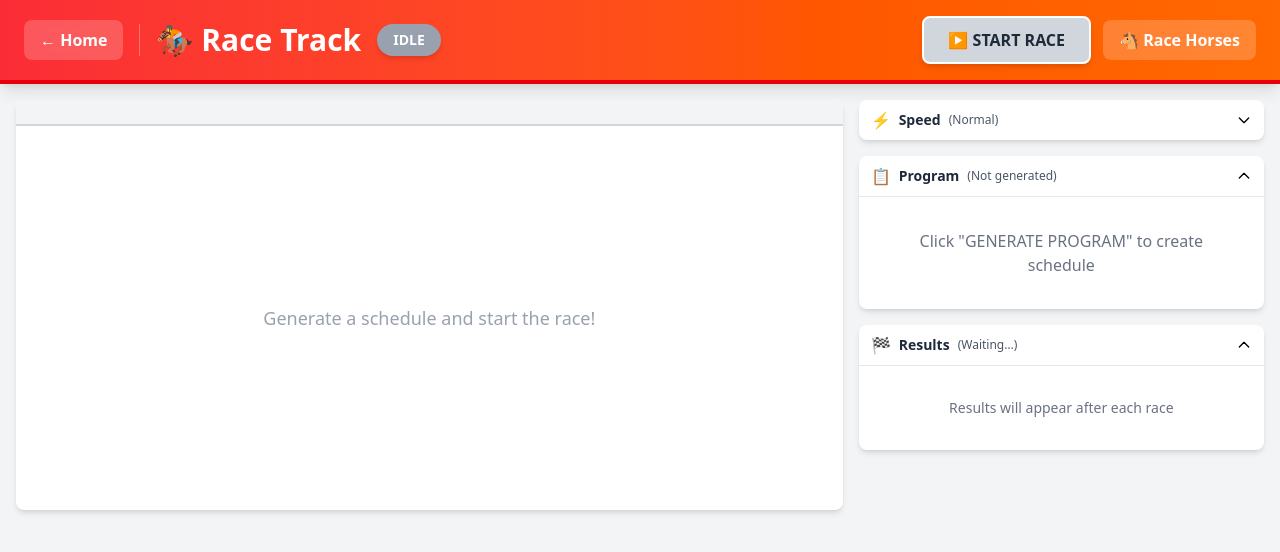
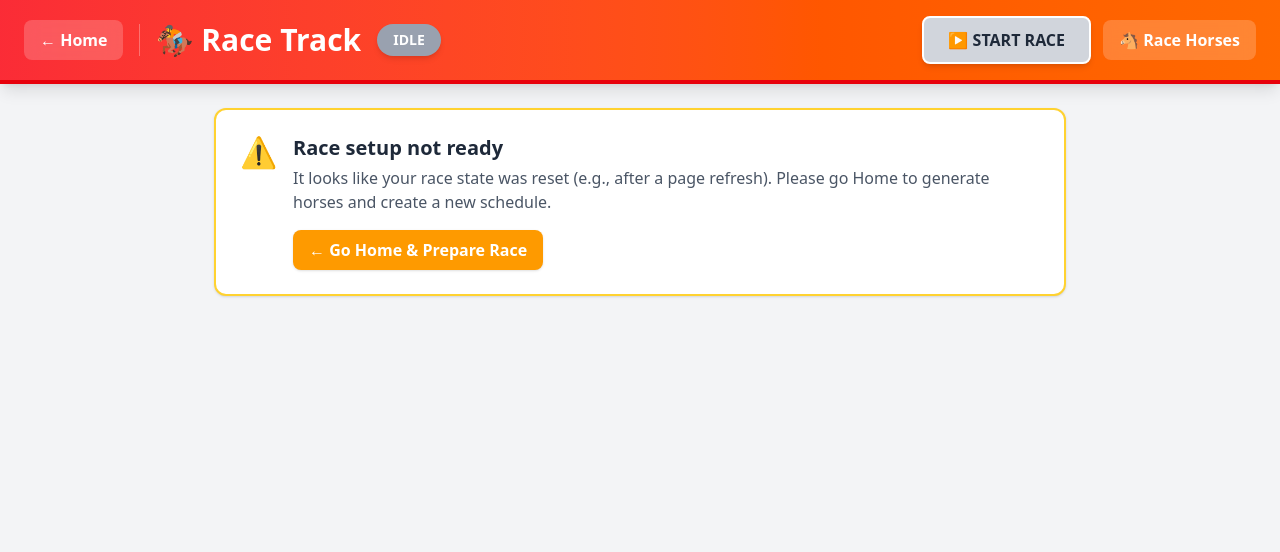
Before and after one commit to VasylHryha/horse_racing_game, a Vue app: page /race in a window 1280 px wide. Shown: the top 552 px of the page. Built offline with nearby package versions, Linux system fonts and the light colour scheme; the HTML template or start-up script is replaced by a standard one.

Commit message:
- feat: Race.vue handles an empty horse list - chore: improve accordion code

```diff
--- a/src/components/ui/Accordion.vue
+++ b/src/components/ui/Accordion.vue
@@ -1,5 +1,5 @@
 <script setup lang="ts">
-import { computed } from 'vue'
+import type { Ref } from 'vue'
 
 type Size = 'sm' | 'md'
 
@@ -8,17 +8,11 @@ const props = defineProps<{
   title: string // main header text
   subtitle?: string // optional muted text on the right of title
   icon?: string // simple emoji or small text icon (optional)
-  modelValue?: boolean // v-model (open state)
   disabled?: boolean
   size?: Size // visual density
 }>()
 
-const emit = defineEmits<{ (e: 'update:modelValue', v: boolean): void }>()
-
-const isOpen = computed({
-  get: () => !!props.modelValue,
-  set: (v: boolean) => emit('update:modelValue', v),
-})
+const isOpen = defineModel() as Ref<boolean>
 
 function toggle() {
   if (!props.disabled)
--- a/src/pages/Race.vue
+++ b/src/pages/Race.vue
@@ -1,6 +1,6 @@
 <script setup lang="ts">
 import { storeToRefs } from 'pinia'
-import { ref } from 'vue'
+import { computed, ref } from 'vue'
 import { useRouter } from 'vue-router'
 import HorseList from '@/components/HorseList.vue'
 import RaceHeader from '@/components/layout/RaceHeader.vue'
@@ -25,7 +25,19 @@ const showConfirmHomeModal = ref(false)
 const showHorsesPanel = ref(false)
 
 const { isRacing, isPaused, raceStatus, statusColor } = storeToRefs(uiControlStore)
-const { currentRaceHorses } = storeToRefs(raceDataStore)
+const { currentRaceHorses, horses, schedule } = storeToRefs(raceDataStore)
+
+/**
+ * Page readiness guard:
+ * - we need base horses
+ * - we need a schedule
+ * - and we need the fixed race horses prepared
+ */
+const isRaceSetupReady = computed(() =>
+  horses.value.length > 0
+  && schedule.value.length > 0
+  && currentRaceHorses.value.length > 0,
+)
 
 function handleGoHome() {
   if (isRacing.value || raceDataStore.raceResults.length > 0)
@@ -45,7 +57,8 @@ function goHome() {
 async function handleStartOrPause() {
   if (isRacing.value)
     uiControlStore.togglePause()
-  else await startRace()
+  else
+    await startRace()
 }
 </script>
 
@@ -62,7 +75,8 @@ async function handleStartOrPause() {
       @open-horses="showHorsesPanel = true"
     />
 
-    <div class="max-w-[1600px] mx-auto p-4">
+    <!-- Main race content -->
+    <div v-if="isRaceSetupReady" class="max-w-[1600px] mx-auto p-4">
       <div class="grid grid-cols-12 gap-4">
         <div class="col-span-8">
           <RaceTrack />
@@ -75,10 +89,40 @@ async function handleStartOrPause() {
       </div>
     </div>
 
+    <!-- Empty state if stores were cleared (e.g., page reload) -->
+    <div v-else class="max-w-[900px] mx-auto p-6">
+      <div class="bg-white border-2 border-amber-300 rounded-xl p-6 shadow-sm">
+        <div class="flex items-start gap-4">
+          <div class="text-3xl">
+            ⚠️
+          </div>
+          <div>
+            <h2 class="text-xl font-bold text-gray-800 mb-1">
+              Race setup not ready
+            </h2>
+            <p class="text-gray-600">
+              It looks like your race state was reset (e.g., after a page refresh).
+              Please go Home to generate horses and create a new schedule.
+            </p>
+            <div class="mt-4">
+              <button
+                class="px-4 py-2 bg-amber-500 hover:bg-amber-600 text-white rounded-lg font-semibold shadow-sm"
+                @click="goHome"
+              >
+                ← Go Home & Prepare Race
+              </button>
+            </div>
+          </div>
+        </div>
+      </div>
+    </div>
+
+    <!-- Slide-over: Race Horses (left) -->
     <SlideOver v-model="showHorsesPanel" title="Race Horses" width-class="w-[420px]">
       <HorseList :horses="currentRaceHorses" title="Race Horses" />
     </SlideOver>
 
+    <!-- Confirmation Modal -->
     <ConfirmModal
       v-if="showConfirmHomeModal"
       :show="showConfirmHomeModal"
```
